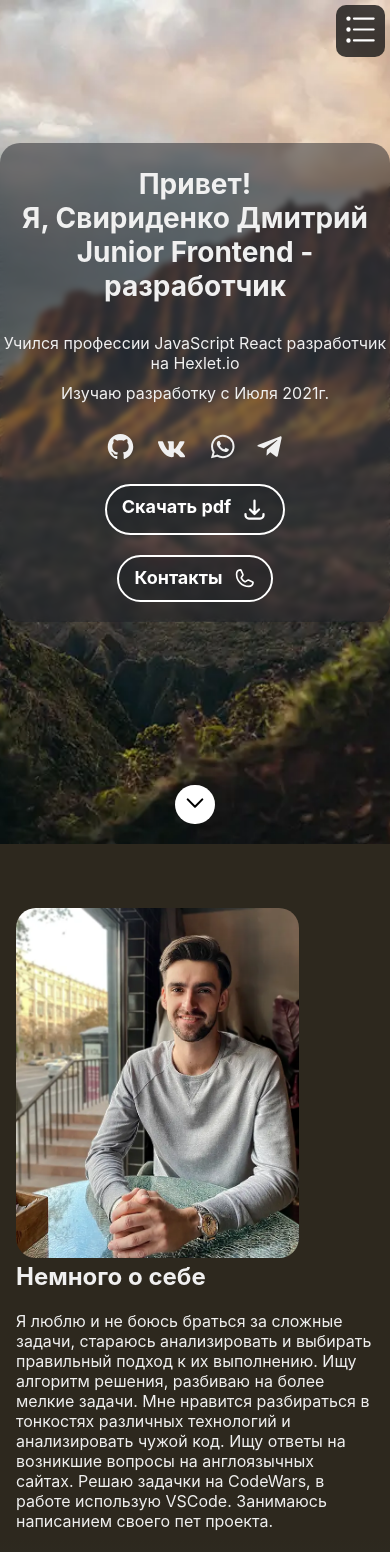
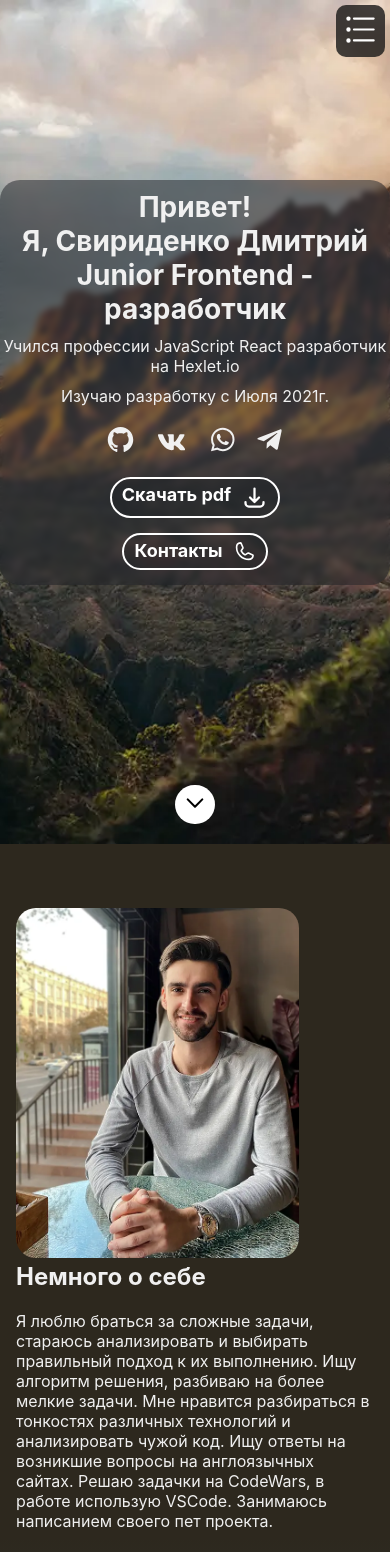
Before and after one commit to Metkiyd/myReactResume, a React (Create React App) app: page / in a window 390 px wide. Shown: the top 1552 px of the page. Built offline with nearby package versions, Linux system fonts and the light colour scheme.

Commit message:
modified:main.css

```diff
--- a/src/Components/About/About.jsx
+++ b/src/Components/About/About.jsx
@@ -21,7 +21,7 @@ function About() {
 								</h1>
 								<div className='about__description'>
 									<p>
-										Я люблю и не боюсь браться за сложные задачи,
+										Я люблю браться за сложные задачи,
 										стараюсь анализировать и выбирать правильный подход к их выполнению.
 										Ищу алгоритм решения, разбиваю на более мелкие задачи.
 										Мне нравится разбираться в тонкостях различных технологий и анализировать чужой код.
--- a/src/Components/ContactForm/contactForm.css
+++ b/src/Components/ContactForm/contactForm.css
@@ -4,12 +4,7 @@
 .contactForm__container {
 	padding: 96px 32px 0;
 }
-@media(max-width: 640px) {
-    .contactForm__container {
-        padding: 64px 16px 0;
-    }
 
-  }
 .contact__content {
     display: flex;
     flex-direction: column;
@@ -64,6 +59,15 @@ textarea {
     display: flex;
     gap: 10px;
 }
+@media(max-width: 640px) {
+    .contactForm__container {
+        padding: 64px 16px 0;
+    }
+    .form-button {
+
+        padding: 5px 10px;
+    }
+}
 .contacts-title {
     margin-top: 0;
 }
--- a/src/Components/Main/main.css
+++ b/src/Components/Main/main.css
@@ -1,9 +1,6 @@
 .main__title {
   font-size: 42px;
-  margin-bottom: 30px;
-
 }
-
 
 .main__description-p {
   margin: 20px 0;
@@ -12,17 +9,14 @@
 @media(max-width: 960px) {
   .main__title {
     font-size: 36px;
+    margin: 20px 0;
   }
-
 
   .main__description-p {
     margin: 10px 0;
     font-size: 18px;
   }
-
-
 }
-
 
 .main {
   display: flex;
@@ -81,16 +75,21 @@
 @media(max-width: 640px) {
   .main__title {
     font-size: 28px;
+    margin-top: 10px;
+    margin-bottom: 0;
   }
 
 
   .main__description-p {
-    margin: 10px 0;
+    margin-top: 10px;
+    margin-bottom: 0;
     font-size: 16px;
   }
   .actions {
     flex-direction: column;
     align-items: center;
+    gap: 15px;
+    padding-bottom: 15px;
   }
 
 }
```
Also changed, not shown: public/manifest.json.
